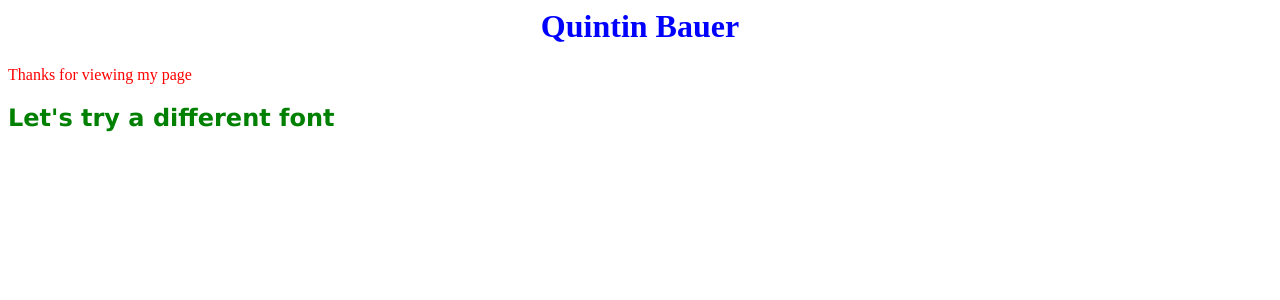
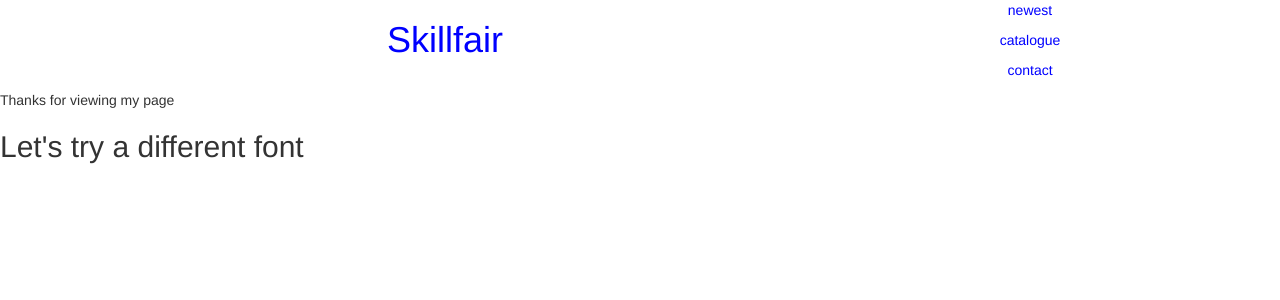
Before and after one commit to qbauer82/qbauer82.github.io, a Jekyll site: the page index.html, which Jekyll copies as it is, in a window 1280 px wide. Shown: the top 300 px of the page. Built offline with Jekyll 4.4.1, drawn with Linux system fonts in a browser that asks for light colours.

Commit message:
Update index.html

```diff
--- a/index.html
+++ b/index.html
@@ -1,10 +1,18 @@
 <head>
 <link rel="stylesheet" type="text/css" href="mystyle.css">
+<link rel="stylesheet" href="https://maxcdn.bootstrapcdn.com/bootstrap/3.3.6/css/bootstrap.min.css"/>
 </head>
-<header>
-  <h1>Quintin Bauer</h1>
+<body>
+ <header class="container">
+    <div class="row">
+      <h1 class="col-sm-8">Skillfair</h1>
+      <nav class="col-sm-4">
+        <p>newest</p>
+        <p>catalogue</p>
+        <p>contact</p>
+      </nav>
+    </div>
 </header>
-<body>
  Thanks for viewing my page
 <h2> Let's try a different font</h2>
 </body>
```
